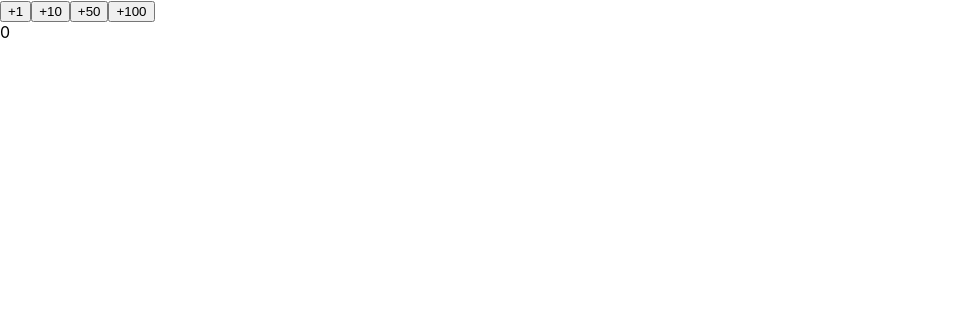
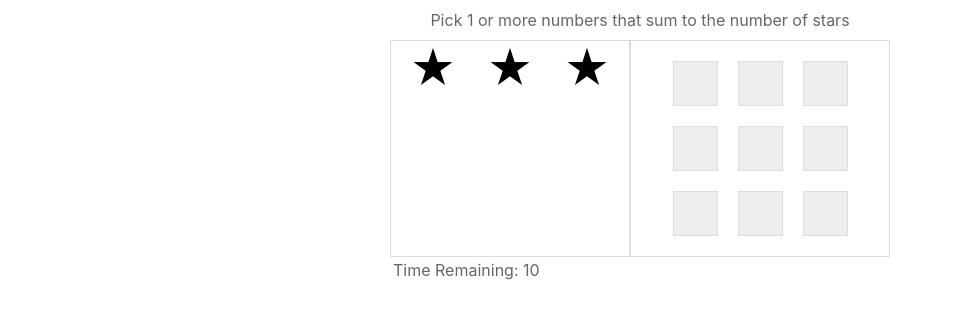
Before and after one commit to hsynercn/pluralsight-react, a React (Create React App) app: page / in a window 1280 px wide. Shown: the top 318 px of the page, without its empty margins (0-953 px from the left). Built offline with nearby package versions, Linux system fonts and the light colour scheme.

Commit message:
Star game initial commit and first function component

```diff
--- /dev/null
+++ b/src/StarGame.css
@@ -0,0 +1,63 @@
+.game {
+    max-width: 500px;
+    margin: 0 auto;
+}
+
+.body {
+    display: flex;
+}
+
+.help {
+    color: #666;
+    margin: 10px;
+    text-align: center;
+}
+
+.left {
+    text-align: center;
+    width: 50%;
+    border: thin solid #ddd;
+}
+
+.right {
+    text-align: center;
+    padding: 10px;
+    width: 50%;
+    border: thin solid #ddd;
+}
+
+.star {
+    display: inline-block;
+    margin: 0 15px;
+}
+
+.star:after {
+    content: "\2605";
+    font-size: 45px;
+}
+
+.number {
+    background-color: #eee;
+    border: thin solid #ddd;
+    width: 45px;
+    height: 45px;
+    margin: 10px;
+    font-size: 25px;
+}
+
+.number:focus, .number:active {
+    outline: none;
+    border: thin solid #ddd;
+}
+
+.timer {
+    color: #666;
+    margin-top: 3px;
+    margin-left: 3px;
+}
+
+.game-done .message {
+    font-size: 250%;
+    font-weight: bold;
+    margin: 15px;
+}
--- /dev/null
+++ b/src/StarGame.js
@@ -0,0 +1,72 @@
+import React, {useState} from 'react'
+
+import CounterApp from "./ButtonElement";
+
+const PlayNumber = props => (
+    <button className="number" onClick={() => console.log('Num', props.number)} >
+        {props.number}
+    </button>
+);
+
+const StarMatch = () => {
+    const [stars, setStars] = useState(utils.random(1, 9));
+    return (
+        <div className="game">
+            <div className="help">
+                Pick 1 or more numbers that sum to the number of stars
+            </div>
+            <div className="body">
+                <div className="left">
+                    {utils.range(1, stars).map(starId =>
+                        <div key={starId} className="star"/>)}
+
+                </div>
+                <div className="right">
+                    {utils.range(1, 9).map(number =>
+                        <PlayNumber key={number} nunber={number}/>)}
+                </div>
+            </div>
+            <div className="timer">Time Remaining: 10</div>
+        </div>
+    );
+};
+
+// Color Theme
+const colors = {
+    available: 'lightgray',
+    used: 'lightgreen',
+    wrong: 'lightcoral',
+    candidate: 'deepskyblue',
+};
+
+// Math science
+const utils = {
+    // Sum an array
+    sum: arr => arr.reduce((acc, curr) => acc + curr, 0),
+
+    // create an array of numbers between min and max (edges included)
+    range: (min, max) => Array.from({length: max - min + 1}, (_, i) => min + i),
+
+    // pick a random number between min and max (edges included)
+    random: (min, max) => min + Math.floor(Math.random() * (max - min + 1)),
+
+    // Given an array of numbers and a max...
+    // Pick a random sum (< max) from the set of all available sums in arr
+    randomSumIn: (arr, max) => {
+        const sets = [[]];
+        const sums = [];
+        for (let i = 0; i < arr.length; i++) {
+            for (let j = 0, len = sets.length; j < len; j++) {
+                const candidateSet = sets[j].concat(arr[i]);
+                const candidateSum = utils.sum(candidateSet);
+                if (candidateSum <= max) {
+                    sets.push(candidateSet);
+                    sums.push(candidateSum);
+                }
+            }
+        }
+        return sums[utils.random(0, sums.length - 1)];
+    },
+};
+
+export default StarMatch;
--- a/src/index.js
+++ b/src/index.js
@@ -1,16 +1,14 @@
 import React from 'react';
 import ReactDOM from 'react-dom';
 import './index.css';
-import App from './App';
 import reportWebVitals from './reportWebVitals';
-import Unified from "./MyFirstElement";
-import Container from "./GitHubCards";
-import CounterApp from "./ButtonElement";
+import StarMatch from "./StarGame";
+import './StarGame.css'
 
 ReactDOM.render(
   <React.StrictMode>
     <div>
-        <CounterApp/>
+        <StarMatch/>
     </div>
   </React.StrictMode>,
   document.getElementById('root')
```
